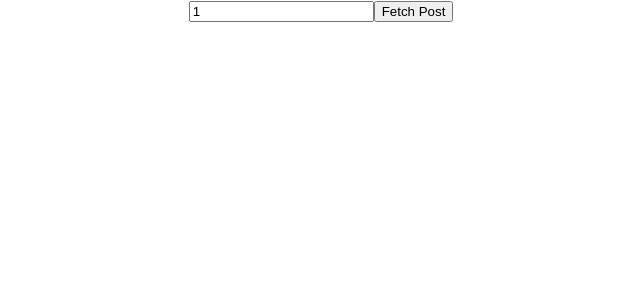
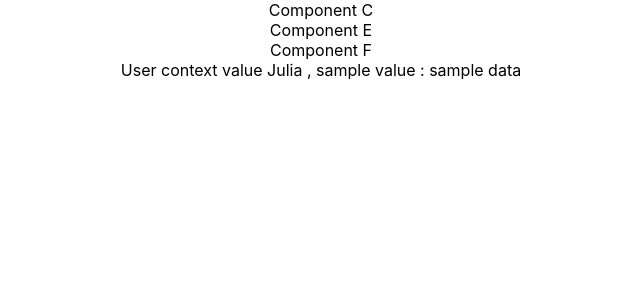
Before and after one commit to NidhitheCoder/react-hooks, a React (Create React App) app in the folder state-hook-app/: page / in a window 1280 px wide. Shown: the top 300 px of the page, without its empty margins (319-959 px from the left). Built offline with nearby package versions, Linux system fonts and the light colour scheme; no server answers.

Commit message:
useContext hook part1 and 2

```diff
--- a/state-hook-app/src/App.js
+++ b/state-hook-app/src/App.js
@@ -1,4 +1,5 @@
 // Example of counter increment with class component
+import React from "react";
 import "./App.css";
 // import HookCounterFour from './components/HookCounterFour';
 // import HookCounterThree from './components/HookCounterThree';
@@ -13,12 +14,20 @@ import "./App.css";
 // import MouseContainer from './components/MouseContainer';
 // import IntervalClassCounter from './components/intervalClassCounter';
 // import IntervalHookCounter from './components/IntervalHookCounter';
-import DataFetching from './components/DataFetching';
+// import DataFetching from './components/DataFetching';
+import ComponentC from "./components/useContextComponents/ComponentC";
+
+export const UserContext = React.createContext();
+export const SampleContext = React.createContext();
 
 function App() {
   return (
     <div className="App">
-      <DataFetching />
+      <UserContext.Provider value={"Julia"}>
+        <SampleContext.Provider value={"sample data"}>
+          <ComponentC />
+        </SampleContext.Provider>
+      </UserContext.Provider>
     </div>
   );
 }
--- /dev/null
+++ b/state-hook-app/src/components/useContextComponents/ComponentC.js
@@ -0,0 +1,13 @@
+import React from 'react';
+import ComponentE from './ComponentE';
+
+function ComponentC(props) {
+  return (
+    <div>
+      Component C
+      <ComponentE />
+    </div>
+  );
+}
+
+export default ComponentC;
--- /dev/null
+++ b/state-hook-app/src/components/useContextComponents/ComponentE.js
@@ -0,0 +1,13 @@
+import React from 'react';
+import ComponentF from './ComponentF';
+
+function ComponentE(props) {
+  return (
+    <div>
+      Component E
+      <ComponentF />
+    </div>
+  );
+}
+
+export default ComponentE;
--- /dev/null
+++ b/state-hook-app/src/components/useContextComponents/ComponentF.js
@@ -0,0 +1,27 @@
+import React from "react";
+import { UserContext, SampleContext } from "../../App";
+
+function ComponentF(props) {
+  return (
+    <div>
+      Component F
+      <UserContext.Consumer>
+        {user => {
+          return (
+            <SampleContext.Consumer>
+              {sample => {
+                return (
+                  <div>
+                    User context value {user} , sample value : {sample}{" "}
+                  </div>
+                );
+              }}
+            </SampleContext.Consumer>
+          );
+        }}
+      </UserContext.Consumer>
+    </div>
+  );
+}
+
+export default ComponentF;
```
Also changed, not shown: 1 other file (tests, documents, lock files or other folders).
